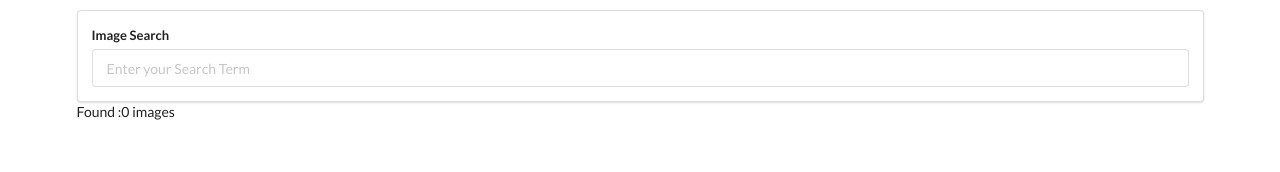
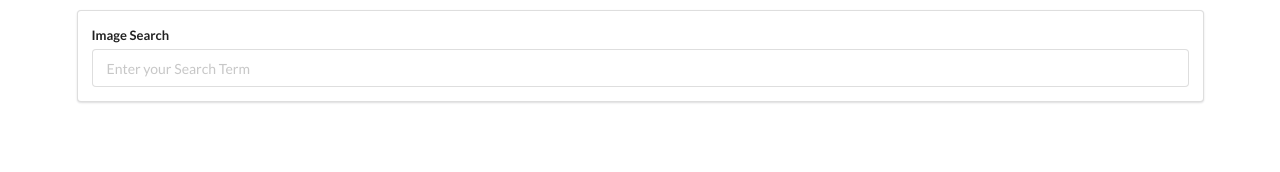
Before and after one commit to PasinduUkwatta/React-Js-Development, a React (Create React App) app: page / in a window 1280 px wide. Shown: the top 172 px of the page. Built offline with nearby package versions, Linux system fonts and the light colour scheme.

Commit message:
Photos Added

```diff
--- a/src/components/App.js
+++ b/src/components/App.js
@@ -1,7 +1,7 @@
 import React from 'react'
 import unsplash from "../api/unsplash";
 import SearchBar from "./SearchBar";
-
+import ImageList from "./ImageList";
 
 class App extends React.Component  {
     state = {images :[]}
@@ -20,7 +20,7 @@
         return (
             <div className ='ui container' style={{marginTop:'10px'}}>
                 <SearchBar onSubmit={this.onSearchSubmit}/>
-                Found :{this.state.images.length} images
+                <ImageList images={this.state.images}/>
             </div>
         )
 
--- /dev/null
+++ b/src/components/ImageList.js
@@ -0,0 +1,16 @@
+import React from "react";
+
+const ImageList =(props)=>{
+    const images =props.images.map((image)=>{
+        return <img src={image.urls.reguler}/>
+    })
+
+    return (
+        <div>
+            {images}
+        </div>
+    )
+
+}
+
+export default ImageList
```
